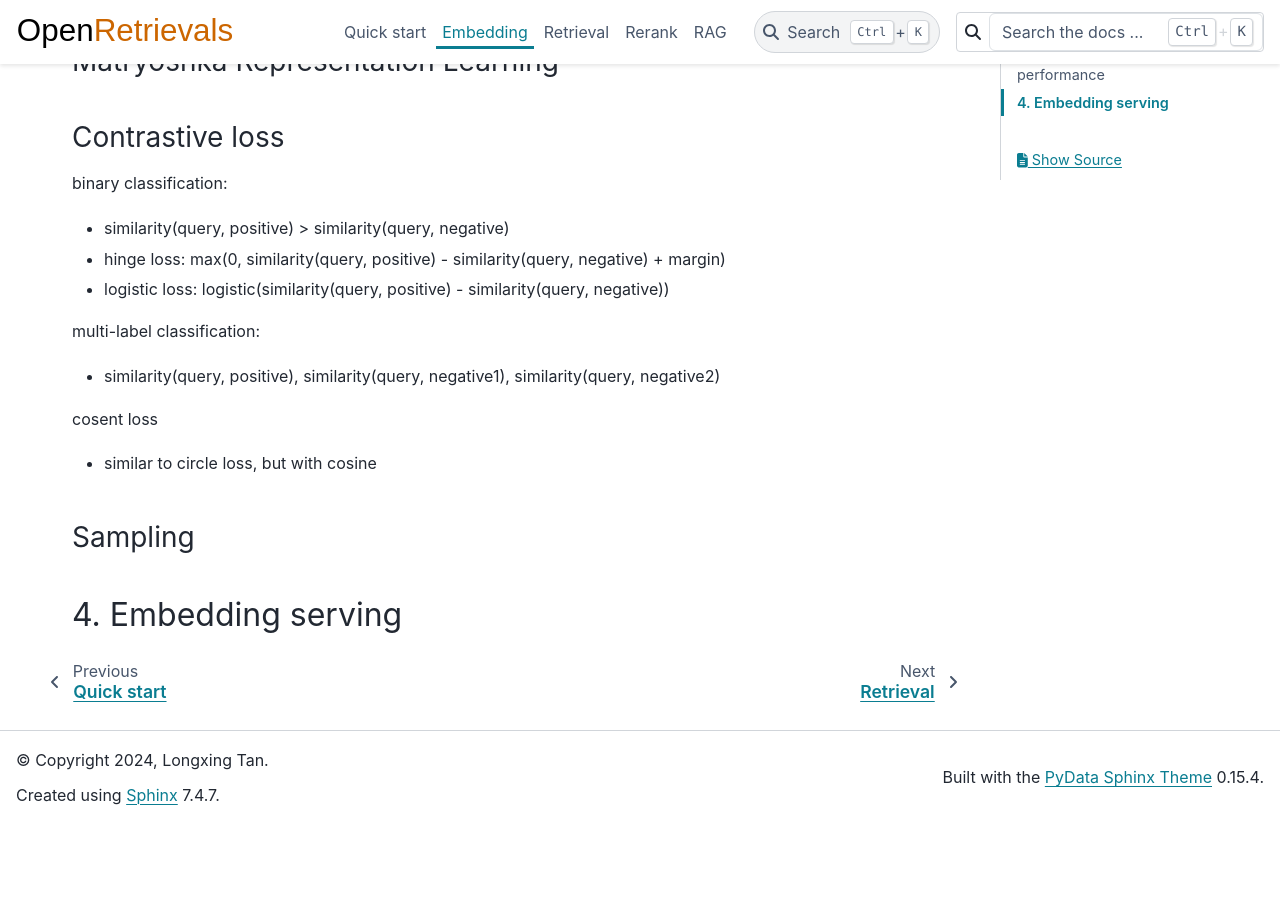
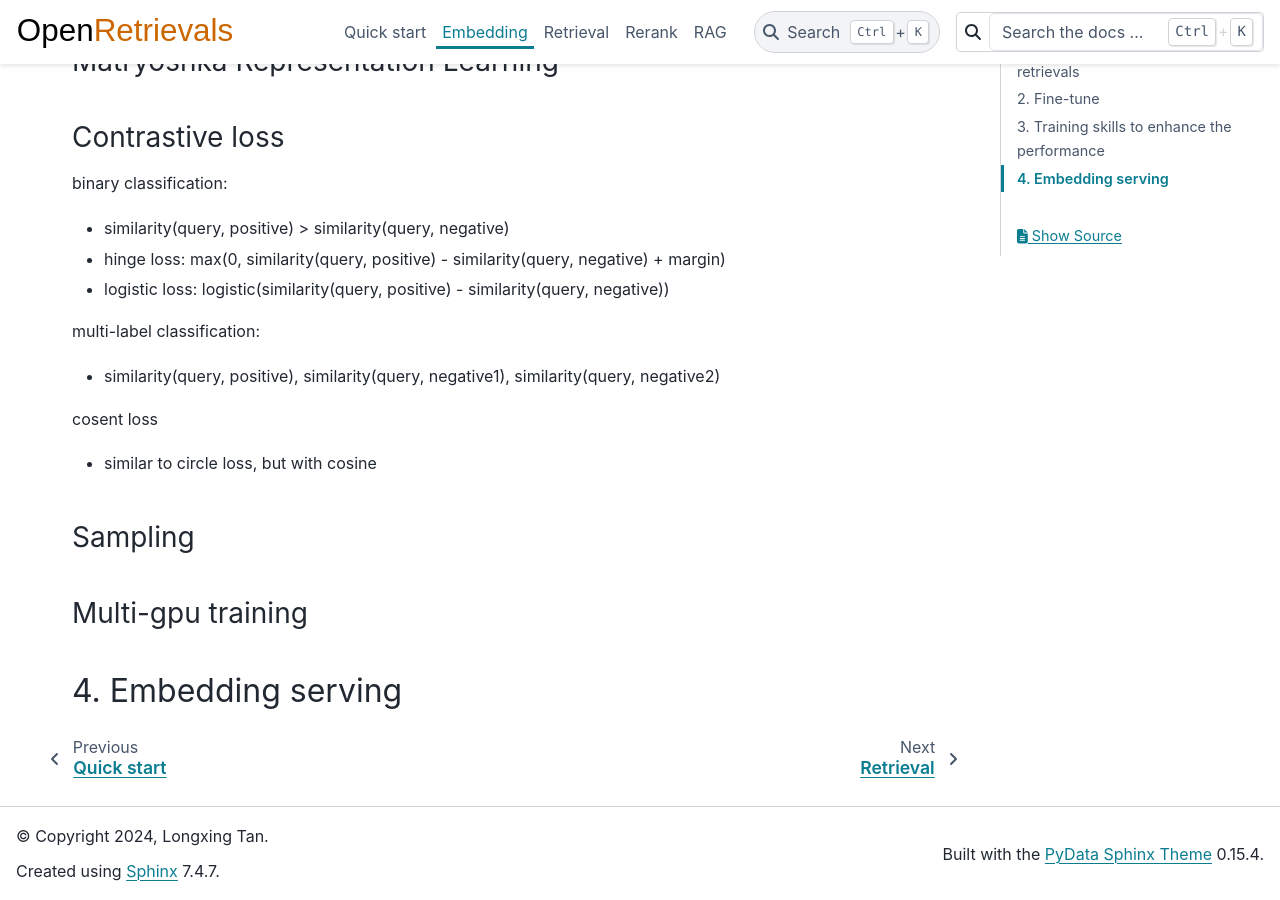
Before and after one commit to LongxingTan/open-retrievals, a Sphinx documentation site: the page built from docs/source/embed.rst, in a window 1280 px wide and 900 px high, scrolled down 4930 px. Built offline with Sphinx 7.4.7 and the PyData theme 0.15.4, drawn with Linux system fonts in a browser that asks for light colours; before the commit the page ends 5754 px from its top, so only the background shows below that.

Commit message:
docs: loss

```diff
--- a/docs/source/embed.rst
+++ b/docs/source/embed.rst
@@ -279,5 +279,9 @@ Sampling
 ~~~~~~~~~~~~~~~~~~~~~~~~~~~~~~~~
 
 
+Multi-gpu training
+~~~~~~~~~~~~~~~~~~~~~~~~~~~~~~~~~~
+
+
 4. Embedding serving
 ----------------------------------------------
```
